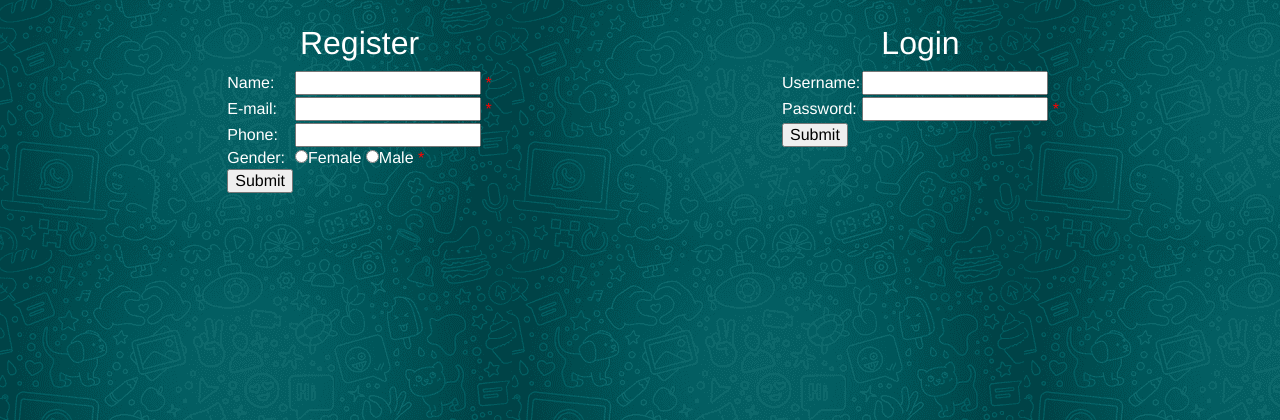
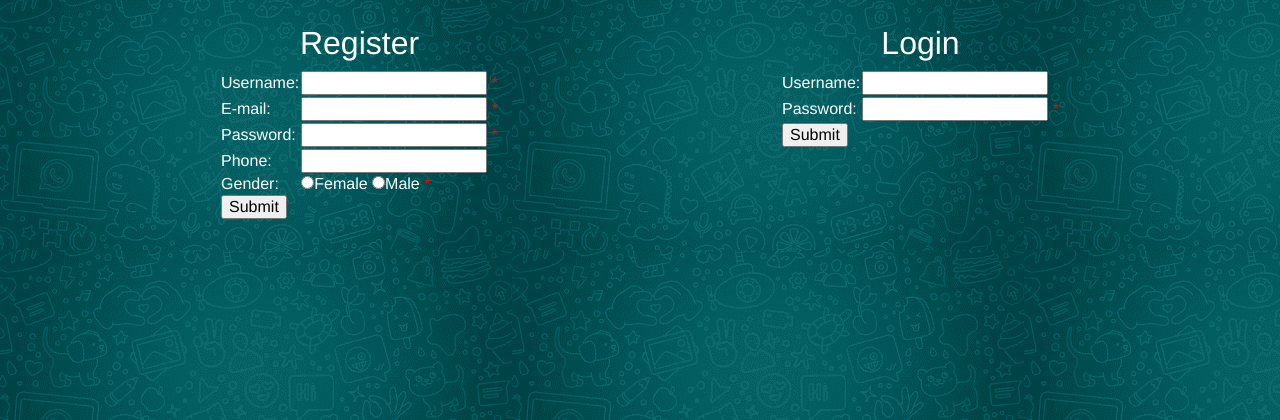
Before and after one commit to viragjainedu/Realtime-Chat-WebApp, a PHP site: page /Whatsapp/ChatApp.php in a window 1280 px wide. Shown: the top 420 px of the page. Run offline with PHP 8.4, Linux system fonts and the light colour scheme.

Commit message:
see this

```diff
--- a/ChatApp.php
+++ b/ChatApp.php
@@ -26,10 +26,17 @@
 
          if ($_SERVER["REQUEST_METHOD"] == "POST" and !isset($_POST['action'])) {
 
-            if (empty($_POST["name"])) {
-               $nameErr = "Name is required";
+
+            if (empty($_POST["username"])) {
+               $nameErr = "username is required";
             }else {
-               $name = test_input($_POST["name"]);
+               $name = test_input($_POST["username"]);
+            }
+
+            if (empty($_POST["password"])) {
+               $passwordErr = "Password is required";
+            }else {
+               $password = test_input($_POST["password"]);
             }
 
             if (empty($_POST["email"])) {
@@ -62,6 +69,57 @@
                $gender = test_input($_POST["gender"]);
             }
 
+
+            //1st part
+            if($usernameErr == "" && $passwordErr == "" &&  $phoneErr == "" && $genderErr == "" && $emailErr == ""  )
+            {
+                  //database authentication
+               $servername = "localhost";
+               $username = "root";
+               $password = "";
+               $dbname = "logindetails";
+
+               $conn = new mysqli($servername, $username, $password,$dbname );
+
+               if ($conn->connect_error) {
+                  die("Connection failed: " . $conn->connect_error);
+               }
+
+               $sql = "SELECT username FROM login_details WHERE username='".$_POST["username"]."'";
+               $result1 = $conn->query($sql);
+
+               if ($result1->num_rows > 0) {
+                     echo " This username is taken please take other username.<br>";
+               }
+
+               $sql = "SELECT phone FROM login_details WHERE phone='".$_POST["phone"]."'";
+               $result2 = $conn->query($sql);
+
+               if ($result2->num_rows > 0) {
+                     echo " This phone no is taken please take other phone no.<br>";
+               }
+
+               $sql = "SELECT email FROM login_details WHERE email='".$_POST["email"]."'";
+               $result3 = $conn->query($sql);
+
+               if ($result3->num_rows > 0) {
+                     echo " This email is taken please take other email.<br>";
+               }
+               if($result1->num_rows == 0 and $result2->num_rows == 0 and $result3->num_rows == 0 ){
+
+                     $sql = "INSERT INTO login_details (username, password,phone,email) VALUES ('".$_POST["username"]."', '".$_POST["password"]."', '".$_POST["phone"]."', '".$_POST["email"]."')";
+                     if ($conn->query($sql) === TRUE) {
+                        echo "New record created successfully" . "<br>";
+                     } else {
+                        echo "Error: " . $sql . "<br>" . $conn->error;
+                     }
+               }
+
+               $conn->close();
+            }
+
+
+
          }
 
          function test_input($data) {
@@ -88,14 +146,45 @@
 
             if($usernameErr == "" && $passwordErr == "")
             {
-                setcookie("Status",'Online', time() + (3600), "/");
-               $_SESSION["Username"] = $_POST["username"];
-               $_SESSION["Password"] = $_POST["password"];
-               header("Location: http://localhost:8080/Whatsapp/mainpage.php", true, 307);
+
+                     //database authentication
+                     $servername = "localhost";
+                     $username = "root";
+                     $password = "";
+                     $dbname = "logindetails";
+
+                     $conn = new mysqli($servername, $username, $password,$dbname );
+
+                     if ($conn->connect_error) {
+                        die("Connection failed: " . $conn->connect_error);
+                     }
+
+                     $sql = "SELECT username FROM login_details WHERE username='".$_POST["username"]."'";
+                     $result1 = $conn->query($sql);
+
+
+                     if ($result1->num_rows == 0) {
+                           echo " This username is not registered bro.<br>";
+                     }
+                     else{
+
+                        $sql = "SELECT password FROM login_details WHERE password='".$_POST["password"]."'";
+                        $result2 = $conn->query($sql);
+                        if($result2->num_rows == 0){
+                           echo " This username is correct but password is not correct bro.<br>";
+                        }
+                        else{
+                           $conn->close();
+                           setcookie("Status",'Online', time() + (3600), "/");
+                           $_SESSION["Username"] = $_POST["username"];
+                           $_SESSION["Password"] = $_POST["password"];
+                           header("Location: http://localhost:8080/Whatsapp/mainpage.php", true, 307);
+
+                        }
+                     }
+
             }
-
          }
-
       ?>
 
 
@@ -109,8 +198,8 @@
       <form method = "post" action = "<?php echo htmlspecialchars($_SERVER["PHP_SELF"]);?>">
          <table>
             <tr>
-               <td>Name:</td>
-               <td><input type = "text" name = "name">
+               <td>Username:</td>
+               <td><input type = "text" name = "username">
                   <span class = "error">* <?php echo $nameErr;?></span>
                </td>
             </tr>
@@ -119,6 +208,12 @@
                <td>E-mail: </td>
                <td><input type = "text" name = "email">
                   <span class = "error">* <?php echo $emailErr;?></span>
+               </td>
+            </tr>
+            <tr>
+               <td>Password:</td>
+                  <td><input type = "password" name = "password">
+                  <span class = "error">* <?php echo $passwordErr;?></span>
                </td>
             </tr>
 
@@ -181,25 +276,5 @@
       </div>
 
 
-
-
-      <?php
-      if ($_SERVER["REQUEST_METHOD"] == "POST") {
-         echo "<h2Check Console for recieved values:</h2>";
-
-         if($phone != "" && $email != "" )
-        {
-            echo "OTP WILL BE SENT TO THIS NUMBER - " , $phone;
-            echo "<br>";
-            echo "and";
-            echo "<br>";
-            echo "OTP WILL BE SENT TO THIS EMAIL - " , $email;
-            echo "<br>";
-        }
-
-
-        }
-        ?>
-
    </body>
 </html>
```
Also changed, not shown: mainpage.php (+113 -22 lines).
